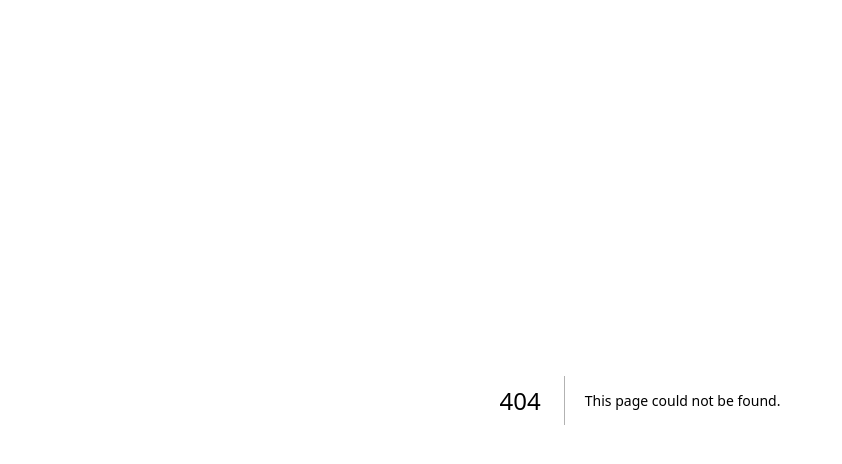
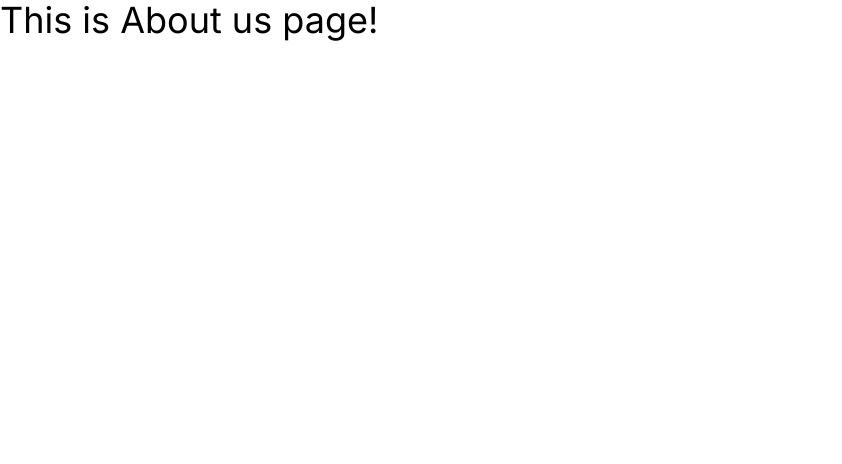
Before and after one commit to harshitaajaria/regal_website, a Next.js app: page /about-us in a window 1280 px wide. Before the commit this address had no page. Shown: the top 464 px of the page, without its empty margins (0-842 px from the left). Built offline with nearby package versions, Linux system fonts and the light colour scheme.

Commit message:
created about us page!

```diff
--- /dev/null
+++ b/src/app/about-us/page.js
@@ -0,0 +1,9 @@
+import React from 'react'
+
+const AboutUs = () => {
+  return (
+    <div><h2 className='text-4xl'>This is About us page!</h2></div>
+  )
+}
+
+export default AboutUs
```
